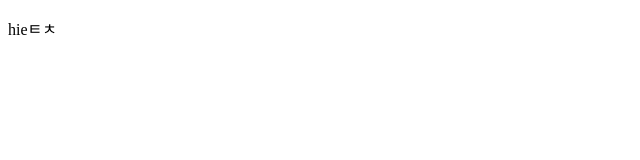
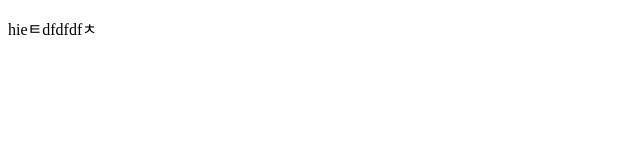
Before and after one commit to dlwnstjrzz/comento-shopping2, a React (Create React App) app: page / in a window 1280 px wide. Shown: the top 160 px of the page, without its empty margins (0-640 px from the left). Built offline with nearby package versions, Linux system fonts and the light colour scheme.

Commit message:
test: test

```diff
--- a/src/App.tsx
+++ b/src/App.tsx
@@ -3,7 +3,7 @@
 function App() {
   return (
     <div className="App">
-      <p>hieㅌㅊ</p>
+      <p>hieㅌdfdfdfㅊ</p>
     </div>
   );
 }
```
